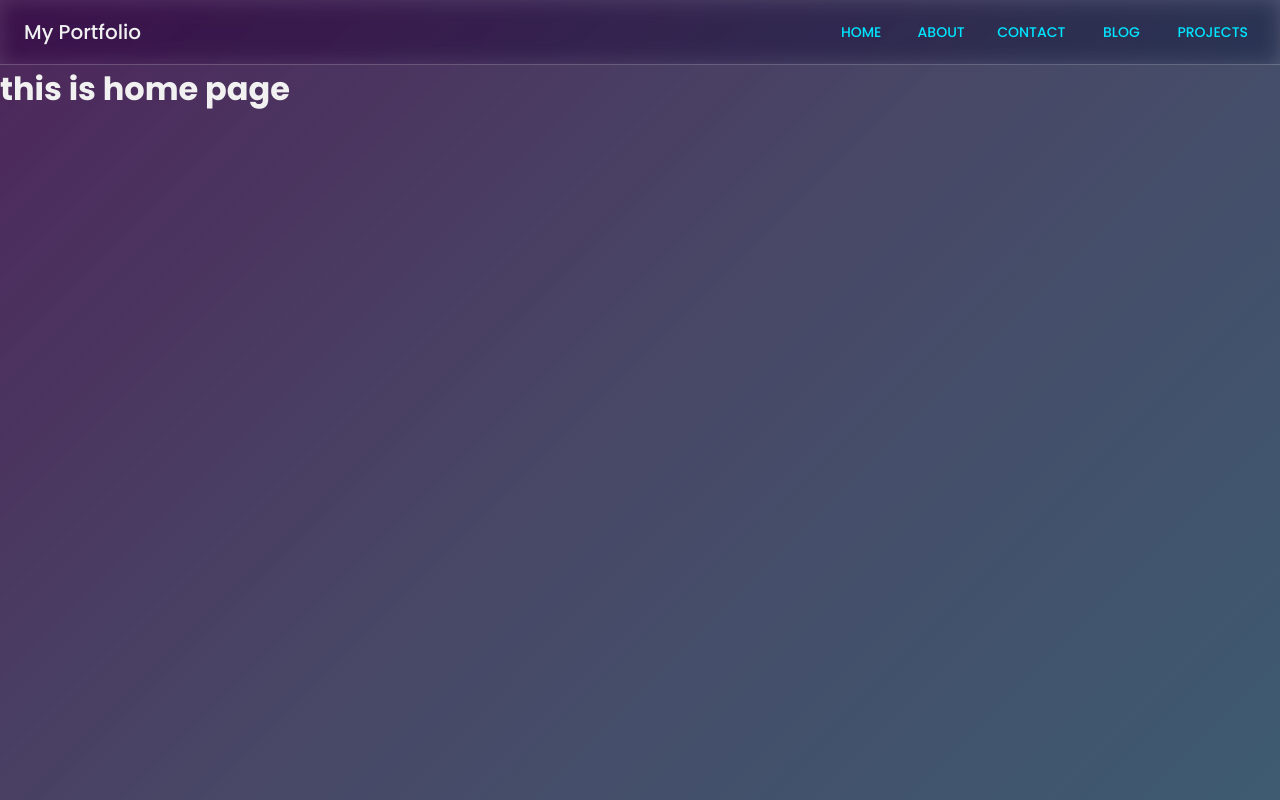
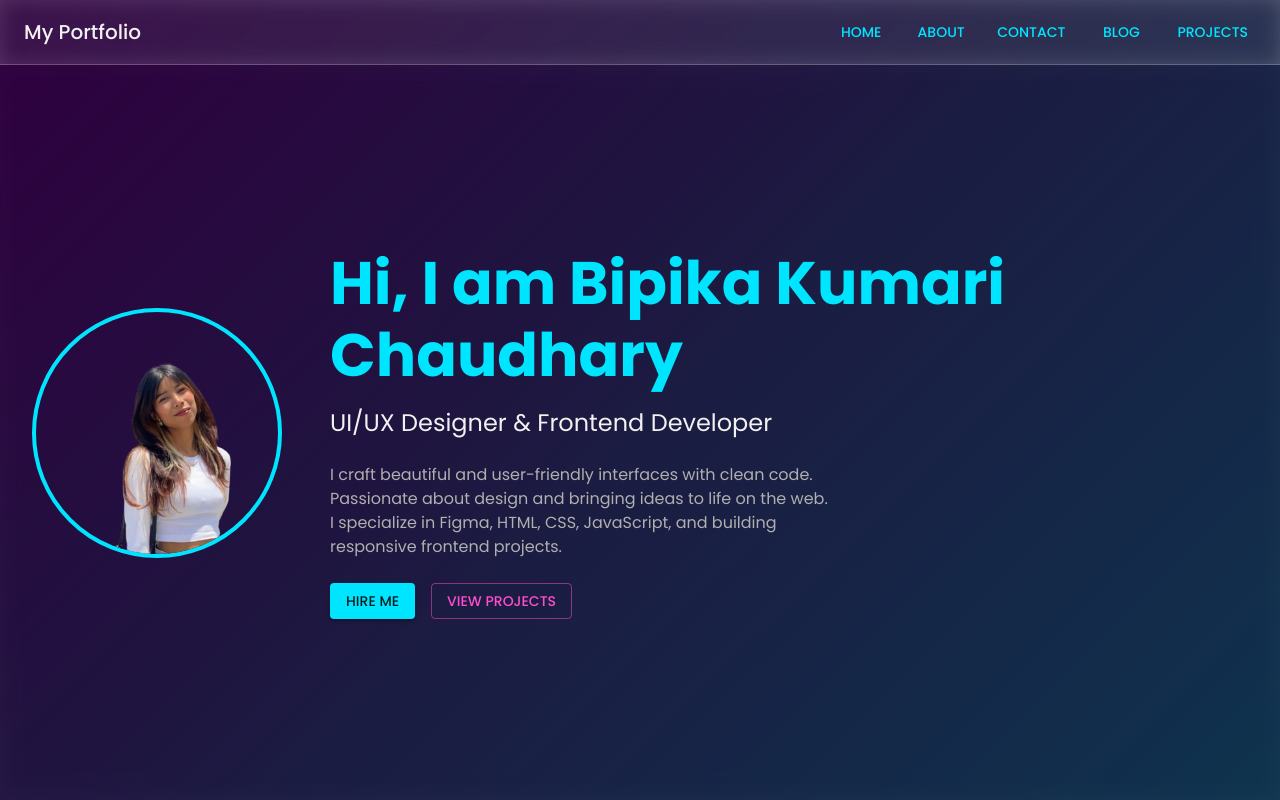
Before and after one commit to bipin-Pariyar2003/phuchuu_portfolio, a React (Vite) app: page / in a window 1280 px wide. Built offline with nearby package versions, Linux system fonts and the light colour scheme; a web font is replaced by a local one.

Commit message:
home page done

```diff
--- a/src/views/Home/index.jsx
+++ b/src/views/Home/index.jsx
@@ -1,11 +1,60 @@
 import React from "react";
 import Navbar from "../../components/Navbar";
+import { Box, Typography, Button, Avatar } from "@mui/material";
 
 const Home = () => {
   return (
     <>
       <Navbar />
-      <h1>this is home page</h1>
+      <Box
+        sx={{
+          minHeight: "calc(100vh - 64px)", // subtract navbar height
+          display: "flex",
+          flexDirection: { xs: "column", md: "row" },
+          alignItems: "center",
+          justifyContent: "center",
+          px: 4,
+          background:
+            "linear-gradient(135deg, rgba(46,0,62,0.85), rgba(26,26,64,0.8), rgba(13,50,77,0.8))",
+          backdropFilter: "blur(12px)",
+          WebkitBackdropFilter: "blur(12px)",
+          textAlign: { xs: "center", md: "left" },
+        }}
+      >
+        {/* Image Section */}
+        <Box sx={{ mb: { xs: 4, md: 0 }, mr: { md: 6 } }}>
+          <Avatar
+            src="/bipika.png" // replace with actual image path
+            alt="Bipika Kumari Chaudhary"
+            sx={{
+              width: { xs: 200, md: 250 },
+              height: { xs: 200, md: 250 },
+              border: "4px solid #00e5ff",
+            }}
+          />
+        </Box>
+
+        {/* Text Section */}
+        <Box>
+          <Typography variant="h2" sx={{ fontWeight: 700, mb: 2, color: "#00e5ff" }}>
+            Hi, I am Bipika Kumari Chaudhary
+          </Typography>
+          <Typography variant="h5" sx={{ mb: 3, color: "#f1f1f1" }}>
+            UI/UX Designer & Frontend Developer
+          </Typography>
+          <Typography variant="body1" sx={{ mb: 3, maxWidth: 500, color: "#b0b0b0" }}>
+            I craft beautiful and user-friendly interfaces with clean code. Passionate
+            about design and bringing ideas to life on the web. I specialize in Figma,
+            HTML, CSS, JavaScript, and building responsive frontend projects.
+          </Typography>
+          <Button variant="contained" color="primary" sx={{ mr: 2 }} href="#contact">
+            Hire Me
+          </Button>
+          <Button variant="outlined" color="secondary" href="#projects">
+            View Projects
+          </Button>
+        </Box>
+      </Box>
     </>
   );
 };
```
